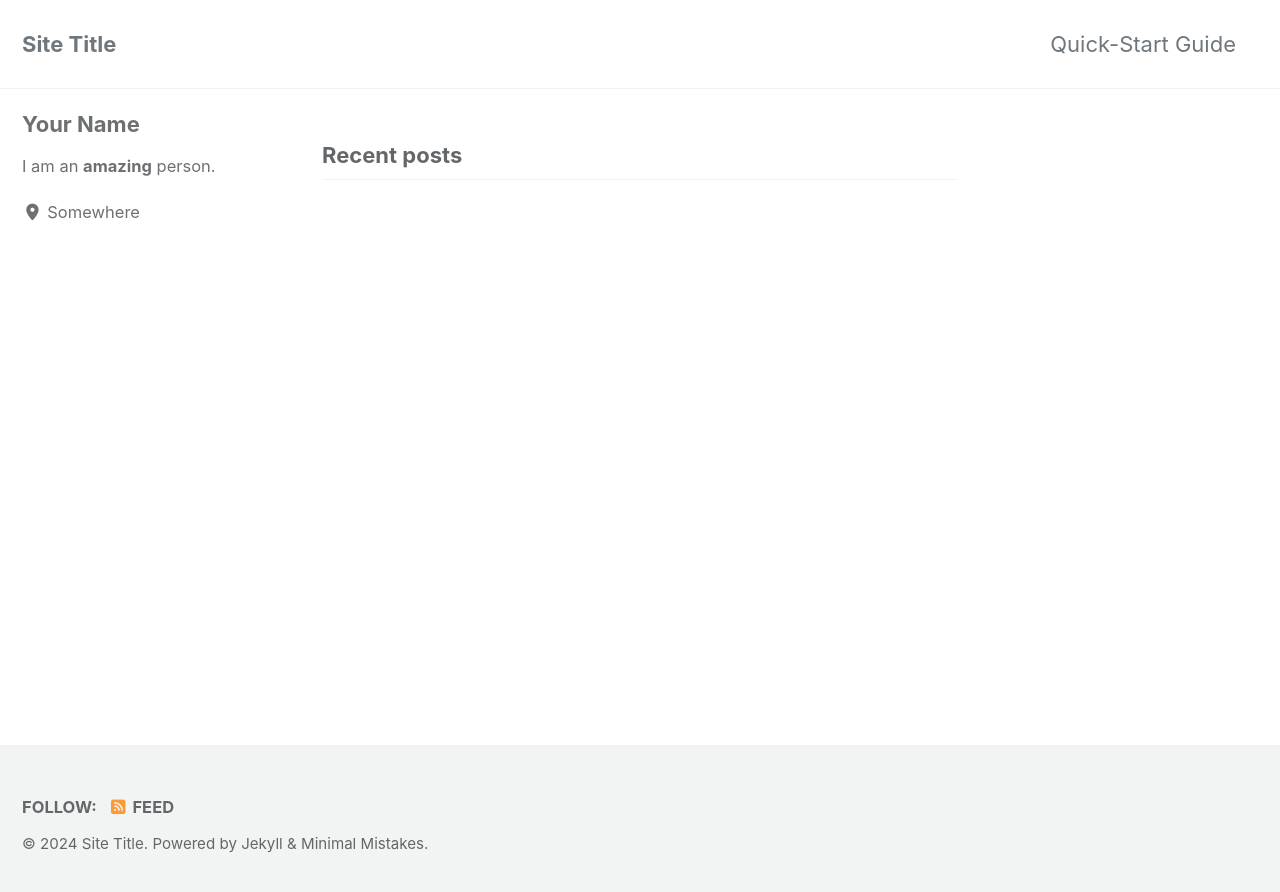
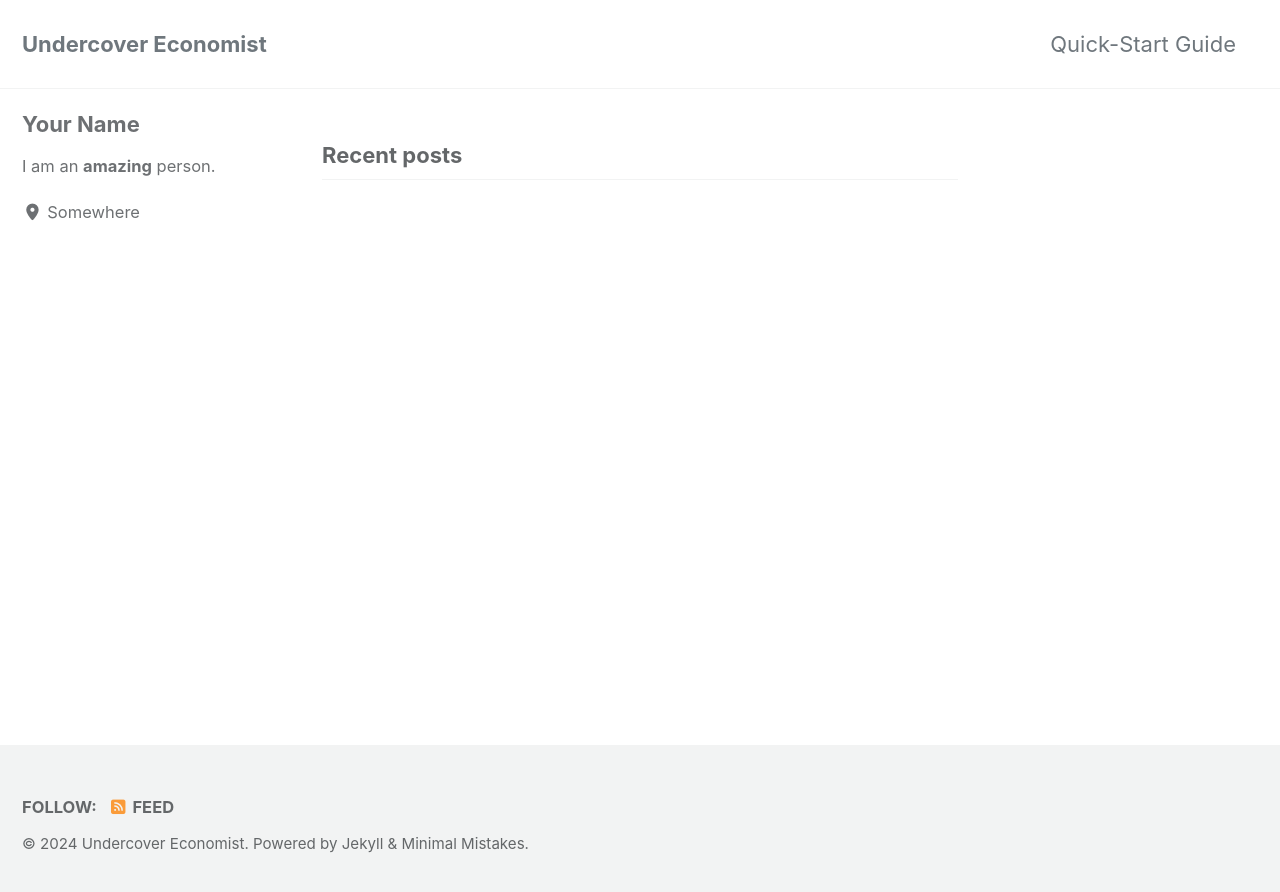
Before and after one commit to UndercoverEconomist/undercovereconomist.github.io, a Jekyll site: the page built from index.md, in a window 1280 px wide. Shown: the top 892 px of the page. Built offline with Jekyll 4.4.1, drawn with Linux system fonts in a browser that asks for light colours; cached includes are drawn as plain includes; the list of posts is cut into pages by our own code.

Commit message:
Fix the site name

```diff
--- a/_config.yml
+++ b/_config.yml
@@ -17,11 +17,11 @@ minimal_mistakes_skin    : "default" # "air", "aqua", "contrast", "dark", "dirt"
 # Site Settings
 locale                   : "en-US"
 rtl                      : # true, false (default) # turns direction of the page into right to left for RTL languages
-title                    : "Site Title"
+title                    : "Undercover Economist"
 title_separator          : "-"
 subtitle                 : # site tagline that appears below site title in masthead
-name                     : "Your Name"
-description              : "An amazing website."
+name                     : "Undercover Economist"
+description              : "Work hard, until the Bitcoin Standard"
 url                      : # the base hostname & protocol for your site e.g. "https://mmistakes.github.io"
 baseurl                  : # the subpath of your site, e.g. "/blog"
 repository               : # GitHub username/repo-name e.g. "mmistakes/minimal-mistakes"
@@ -90,7 +90,7 @@ baidu_site_verification  :
 
 # Social Sharing
 twitter:
-  username               :
+  username               : uceconomist
 facebook:
   username               :
   app_id                 :
```
